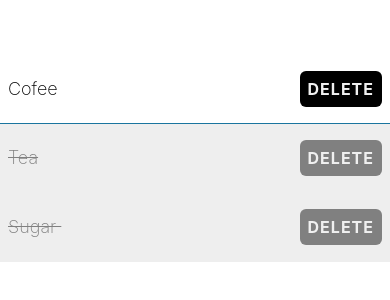
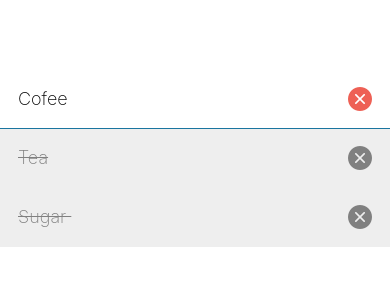
Before and after one commit to shamsdev01/native-1, a React Native app: screen / in a window 390 px wide. Shown: the part 264-564 px from the top of the page. Built offline with nearby package versions, Linux system fonts and the light colour scheme.

Commit message:
Add red color to theme and update ShoppingListItem with icon for delete action

```diff
--- a/components/ShoppingListitme.tsx
+++ b/components/ShoppingListitme.tsx
@@ -1,5 +1,10 @@
 import { Alert, StyleSheet, Text, TouchableOpacity, View } from "react-native";
 import { theme } from "../theme";
+import AntDesign from '@expo/vector-icons/AntDesign';
+
+
+
+
 
 type props = {
     name: string;
@@ -36,14 +41,9 @@
             isCompleted ? styles.completedText : undefined
 
             ]}>{name}</Text>
-            <TouchableOpacity
-             style={[
-              styles.button,
-              isCompleted ? styles.completedButton : undefined
-             ]}
-             onPress={handleDelete}
-             >
-         <Text style={styles.buttonText}>Delete</Text>
+            <TouchableOpacity onPress={handleDelete}>
+         <AntDesign name="closecircle" size={24}
+         color={isCompleted ? theme.colorGrey : theme.colorRed } />
          </TouchableOpacity>
            </View>
   );
@@ -57,7 +57,7 @@
    },
   itemContainer: {
     paddingVertical: 16,
-    paddingHorizontal: 8,
+    paddingHorizontal: 18,
     borderBottomColor: "#1a759f",
     borderBottomWidth: 1,
     flexDirection: "row",
@@ -82,22 +82,4 @@
     color: theme.colorGrey,
 
   },
-
-  button: {
-    backgroundColor: theme.colorBlack,
-    padding: 8,
-    borderRadius: 6,
-  },
-
-completedButton: {
-    backgroundColor: theme.colorGrey,
-},
-
-  buttonText: {
-    color: theme.colorWhite,
-    fontSize: 16,
-    fontWeight: "bold",
-    textTransform: "uppercase",
-    letterSpacing: 1,
-  },
  });
--- a/package.json
+++ b/package.json
@@ -9,6 +9,7 @@
     "web": "expo start --web"
   },
   "dependencies": {
+    "@expo/vector-icons": "^14.0.2",
     "expo": "~52.0.28",
     "expo-status-bar": "~2.0.1",
     "react": "18.3.1",
--- a/theme.ts
+++ b/theme.ts
@@ -4,4 +4,5 @@
     colorBlack: '#000000',
     colorGrey: '#808080',
     colorLihgtGrey: '#eee',
+    colorRed:'#ee6055',
 };
```
Also changed, not shown: 1 other file (tests, documents, lock files or other folders).
